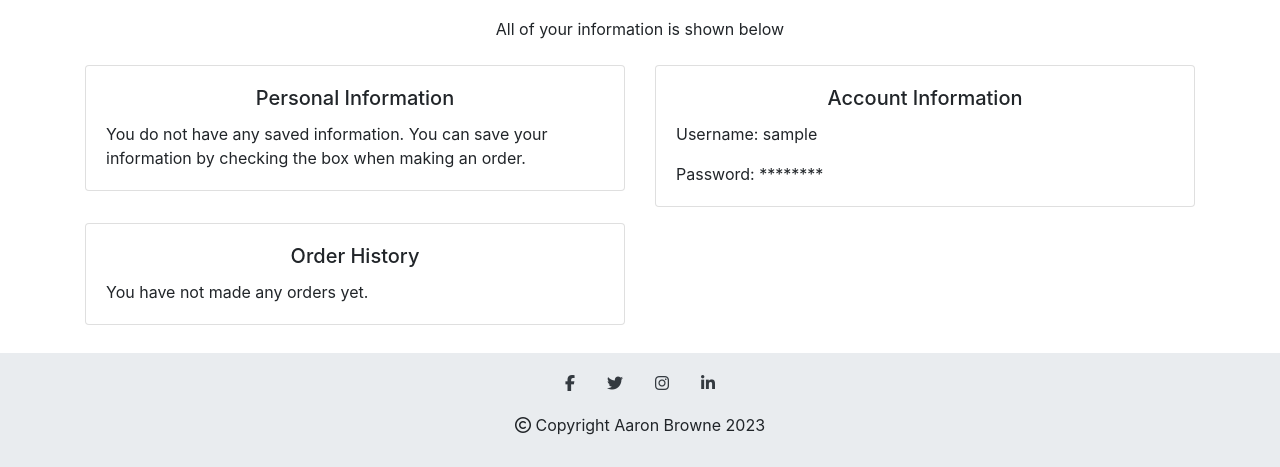
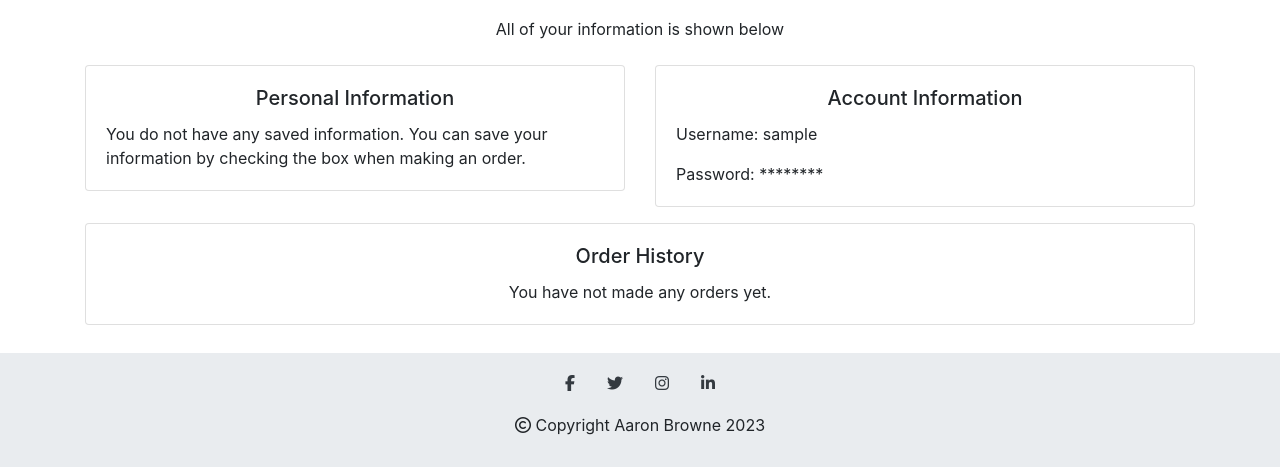
Before and after one commit to browne878/pp5-game-keys, a Django app: page /profiles/myprofile in a window 1280 px wide. Shown: the part 417-884 px from the top of the page. Run offline with Django 3.2, Linux system fonts and the light colour scheme; the visitor is signed in with stand-in values (Sample User, id 1); data comes from the database, SQL or seed files in the repository; some libraries are stand-ins or nearby versions.

Commit message:
change order style in profile

```diff
--- a/profiles/templates/profiles/profiles.html
+++ b/profiles/templates/profiles/profiles.html
@@ -54,7 +54,7 @@
             </div>
         </div>
         <div class="row">
-                <div class="col-12 col-md-6">
+            <div class="col-12 text-center">
                 <div class="card my-2">
                     <div class="card-body">
 
```
Lines whose indentation alone changed are shown as unchanged.
